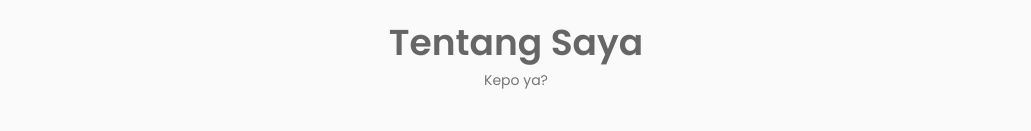
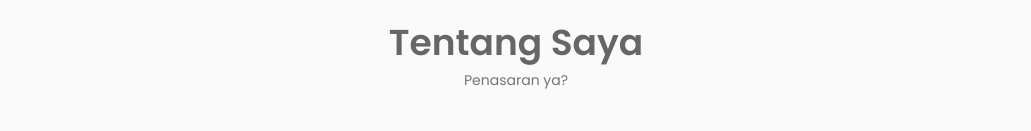
Before and after one commit to fifovalle/WEBSITE-PORTOFOLIO-PRIBADI-VERSI-6.0, a React (Create React App) app: page / in a window 1280 px wide. Shown: the part 821-952 px from the top of the page, without its empty margins (124-1155 px from the left). Built offline with nearby package versions, Linux system fonts and the light colour scheme.

Commit message:
Meperbaiki subjudul

```diff
--- a/src/components/tentang/Tentang.jsx
+++ b/src/components/tentang/Tentang.jsx
@@ -9,7 +9,7 @@ const Tentang = () => {
   return (
     <section className="tentang bagian" id="tentang">
       <h2 className="bagian__judul">Tentang Saya</h2>
-      <span className="bagian__subjudul">Kepo ya?</span>
+      <span className="bagian__subjudul">Penasaran ya?</span>
       <div className="wadah__tentang wadah jaringan">
         <img src={gambarTentang} alt="gambar" className="img__tentang" />
 
```
